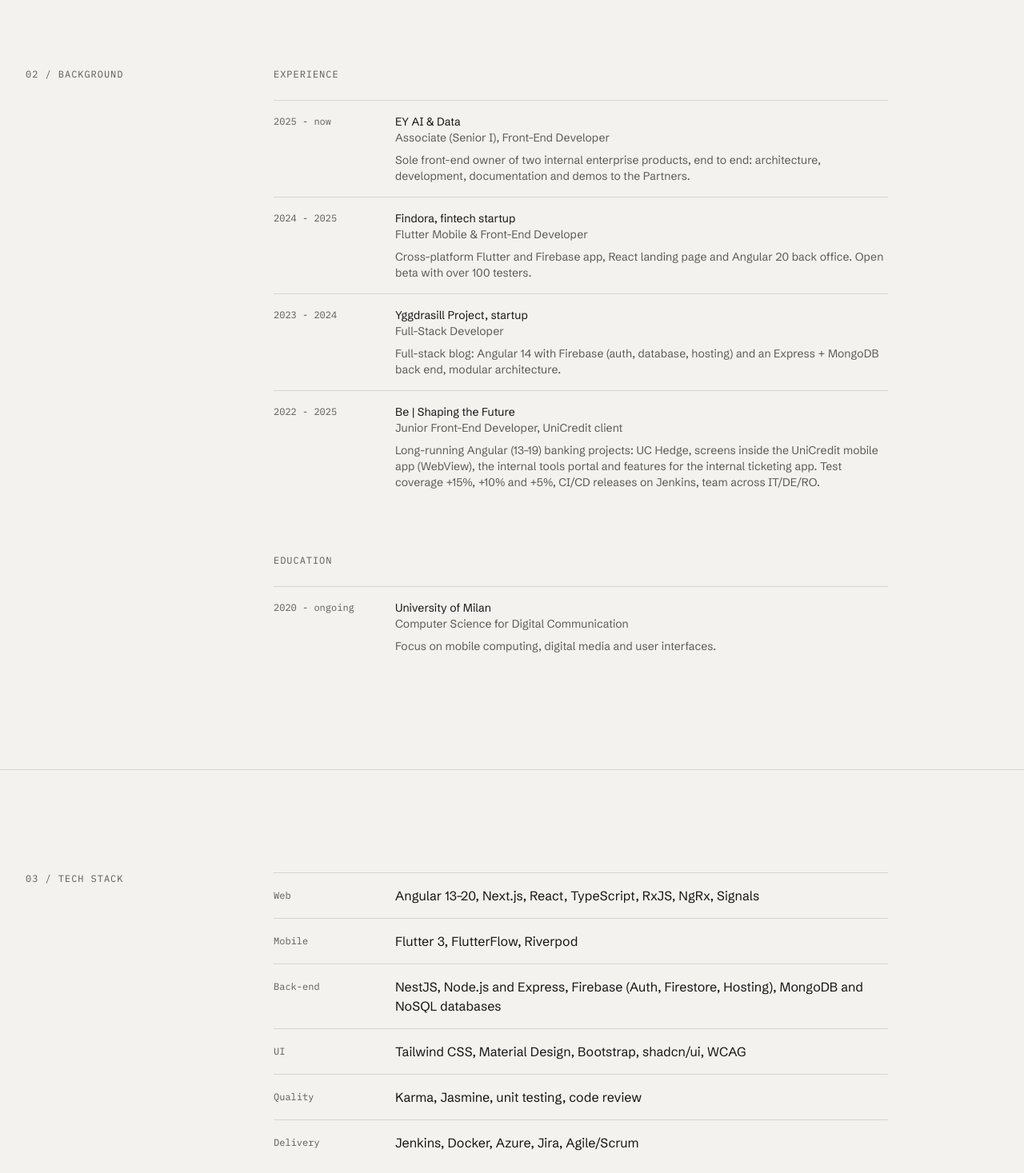
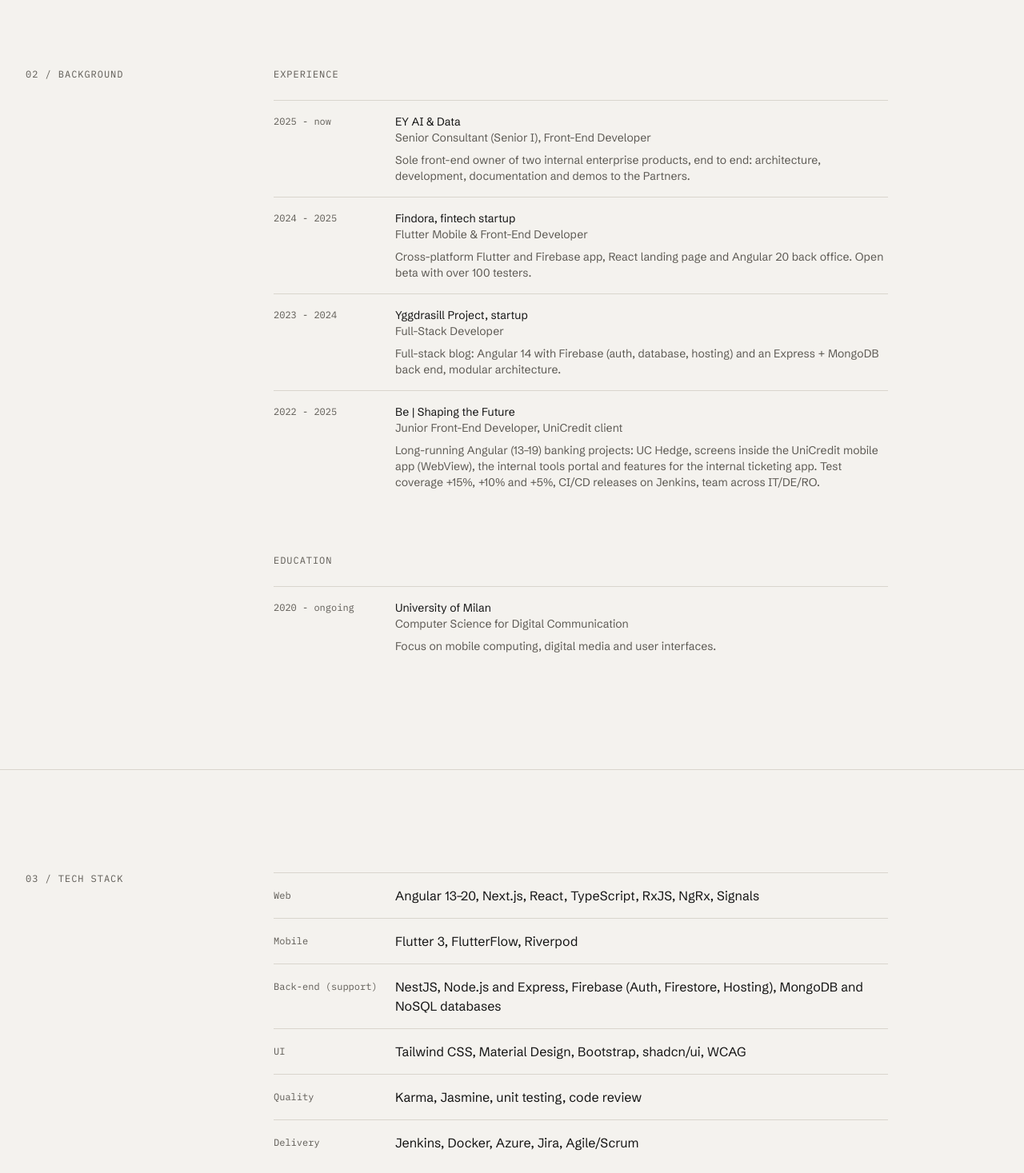
Before and after one commit to TheDollMaster98/lorisdalsanto.dev, a Next.js app: page /en/ in a window 1280 px wide. Shown: the part 3285-4752 px from the top of the page at 80% size. Built offline with nearby package versions, Linux system fonts and the light colour scheme; no server answers.

Commit message:
CV e sito: titolo EY dal contratto, back-end come supporto
- EY: "Senior Consultant (Senior I)", come la mansione nel contratto
  (Consulente aziendale Consulting, Senior).
- Back-end segnato come supporto, come nel CV originale.

```diff
--- a/src/content/cv/en.ts
+++ b/src/content/cv/en.ts
@@ -26,7 +26,7 @@
   experience: [
     {
       period: "07/2025 - now",
-      title: "Associate (Senior I), Front-End Developer",
+      title: "Senior Consultant (Senior I), Front-End Developer",
       org: "EY AI & Data, Milan",
       points: [
         "Front-end owner of an internal AI portal: architecture, setup and UI development in Next.js, TypeScript and Tailwind CSS, with reusable components built on shadcn/ui.",
@@ -148,7 +148,7 @@
       items: "Tailwind CSS, Material Design, Bootstrap 5, shadcn/ui, WCAG",
     },
     {
-      area: "Back end",
+      area: "Back end (support)",
       items: "NestJS, Node.js and Express, Firebase, MongoDB",
     },
     {
--- a/src/content/cv/it.ts
+++ b/src/content/cv/it.ts
@@ -26,7 +26,7 @@
   experience: [
     {
       period: "07/2025 - oggi",
-      title: "Associate (Senior I), Front-End Developer",
+      title: "Senior Consultant (Senior I), Front-End Developer",
       org: "EY AI & Data, Milano",
       points: [
         "Front-end owner di un portale IA interno: architettura, setup e sviluppo della UI in Next.js, TypeScript e Tailwind CSS, con componenti riutilizzabili su shadcn/ui.",
@@ -148,7 +148,7 @@
       items: "Tailwind CSS, Material Design, Bootstrap 5, shadcn/ui, WCAG",
     },
     {
-      area: "Back-end",
+      area: "Back-end (supporto)",
       items: "NestJS, Node.js ed Express, Firebase, MongoDB",
     },
     {
--- a/src/content/en.ts
+++ b/src/content/en.ts
@@ -174,7 +174,7 @@
       {
         period: "2025 - now",
         company: "EY AI & Data",
-        role: "Associate (Senior I), Front-End Developer",
+        role: "Senior Consultant (Senior I), Front-End Developer",
         summary:
           "Sole front-end owner of two internal enterprise products, end to end: architecture, development, documentation and demos to the Partners.",
       },
@@ -220,7 +220,7 @@
       },
       { area: "Mobile", items: "Flutter 3, FlutterFlow, Riverpod" },
       {
-        area: "Back-end",
+        area: "Back-end (support)",
         items:
           "NestJS, Node.js and Express, Firebase (Auth, Firestore, Hosting), MongoDB and NoSQL databases",
       },
--- a/src/content/it.ts
+++ b/src/content/it.ts
@@ -174,7 +174,7 @@
       {
         period: "2025 - oggi",
         company: "EY AI & Data",
-        role: "Associate (Senior I), Front-End Developer",
+        role: "Senior Consultant (Senior I), Front-End Developer",
         summary:
           "Unico front-end owner di due prodotti enterprise interni, end-to-end: architettura, sviluppo, documentazione e demo ai Partner.",
       },
@@ -220,7 +220,7 @@
       },
       { area: "Mobile", items: "Flutter 3, FlutterFlow, Riverpod" },
       {
-        area: "Back-end",
+        area: "Back-end (supporto)",
         items:
           "NestJS, Node.js ed Express, Firebase (Auth, Firestore, Hosting), MongoDB e database NoSQL",
       },
```
